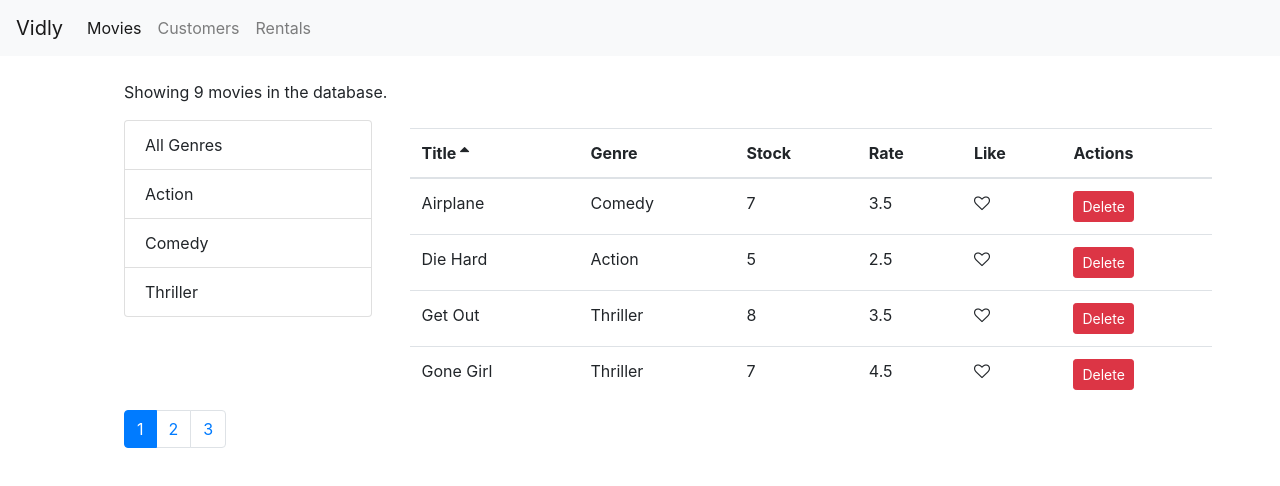
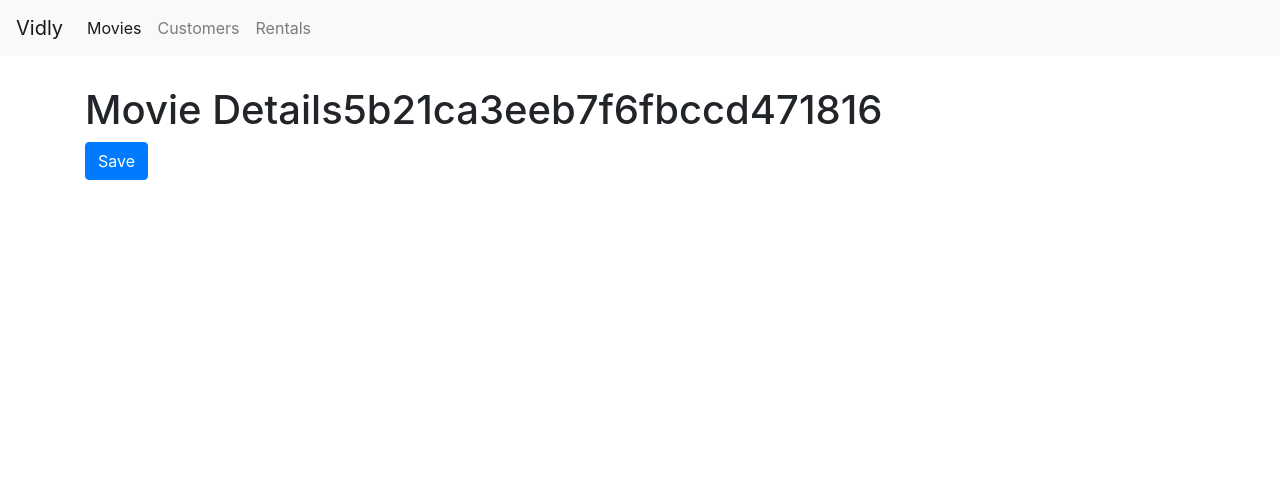
Before and after one commit to GudaPraveenKumar/movies-project, a React (Create React App) app: page /movies/5b21ca3eeb7f6fbccd471816 in a window 1280 px wide. Shown: the top 486 px of the page. Built offline with nearby package versions, Linux system fonts and the light colour scheme.

Commit message:
Add links to the movies in the table

```diff
--- a/src/App.js
+++ b/src/App.js
@@ -1,29 +1,32 @@
 import React, { Component } from 'react';
-import './App.css';
+import { Route, Redirect, Switch } from 'react-router-dom';
+
 import Movies from './components/movies';
+import MovieDetails from './components/movieDetails';
 import Rentals from './components/rentals';
 import Customers from './components/customers';
 import NavBar from '../src/components/commons/navbar';
 import PageNotFound from '../src/components/commons/page-not-found';
-import { Route, Redirect, Switch } from 'react-router-dom';
+import './App.css';
 
 class App extends Component {
   render() {
     return (
-      <div>
+      <React.Fragment>
 
         <NavBar />
         <main role="main" className="container">
         <Switch>
+          <Route path="/movies/:id" component={MovieDetails} />
           <Route path="/movies" component={Movies} />
           <Route path="/customers" component={Customers} />
           <Route path="/rentals" component={Rentals} />
           <Route path="/page-not-found" component ={PageNotFound}/>
-          <Route path="/" exact component={Movies}/>
+          <Redirect from="/" exact to="/movies"/>
           <Redirect to="/page-not-found"/>
         </Switch>
         </main>
-      </div>
+      </React.Fragment>
     );
   }
 }
--- a/src/components/commons/navbar.jsx
+++ b/src/components/commons/navbar.jsx
@@ -1,27 +1,23 @@
 import React, { Component } from 'react';
-import { Link } from 'react-router-dom';
+import { Link, NavLink } from 'react-router-dom';
 
 class NavBar extends Component {
 
     render() {
         return (
-            <nav class="navbar navbar-expand-lg navbar-light bg-light">
-                <Link class="navbar-brand" to="/">Vidly</Link>
-                <button class="navbar-toggler" type="button" data-toggle="collapse" data-target="#navbarNav" aria-controls="navbarNav" aria-expanded="false" aria-label="Toggle navigation">
-                    <span class="navbar-toggler-icon"></span>
-                </button>
-                <div class="collapse navbar-collapse" id="navbarNav">
-                    <ul class="navbar-nav">
-                        <li class="nav-item active">
-                            <Link class="nav-link" to="/movies">Movies <span class="sr-only">(current)</span></Link>
-                        </li>
-                        <li class="nav-item">
-                            <Link class="nav-link" to="/customers">Customers</Link>
-                        </li>
-                        <li class="nav-item">
-                            <Link class="nav-link" to="/rentals">Rentals</Link>
-                        </li>
-                    </ul>
+            <nav className="navbar navbar-expand-lg navbar-light bg-light">
+                <Link className="navbar-brand" to="/">Vidly</Link>
+
+                <div className="collapse navbar-collapse" id="navbarNav">
+                    <div className="navbar-nav">
+
+                        <NavLink className="nav-link nav-item" to="/movies">Movies</NavLink>
+
+                        <NavLink className="nav-link nav-item" to="/customers">Customers</NavLink>
+
+                        <NavLink className="nav-link nav-item" to="/rentals">Rentals</NavLink>
+
+                    </div>
                 </div>
             </nav>
         );
--- a/src/components/movieDetails.jsx
+++ b/src/components/movieDetails.jsx
@@ -0,0 +1,20 @@
+import React, {Component} from 'react';
+
+class MovieDetails extends Component{
+
+
+   render(){
+    console.log('Movie details', this.props);
+    const {match, history} = this.props;
+       return(
+           <div>
+                <h1>Movie Details{match.params.id}</h1>
+                <button className="btn btn-primary" onClick={()=>history.push('/movies')}>Save</button>
+           </div>
+
+       )
+   }
+
+}
+
+export default MovieDetails;
--- a/src/components/moviesTable.jsx
+++ b/src/components/moviesTable.jsx
@@ -1,11 +1,13 @@
 import React, { Component } from 'react';
+import {Link} from 'react-router-dom';
 import Like from './commons/like';
 import Table from './commons/table';
 
 class MoviesTable extends Component {
 
     columns = [
-        { path: 'title', label: 'Title' },
+        { path: 'title', label: 'Title',
+        content: movie => <Link to={`/movies/${movie._id}`}>{movie.title}</Link> },
         { path: 'genre.name', label: 'Genre' },
         { path: 'numberInStock', label: 'Stock' },
         { path: 'dailyRentalRate', label: 'Rate' },
--- a/src/index.css
+++ b/src/index.css
@@ -16,3 +16,7 @@
 .clickable{
   cursor: pointer;
 }
+
+.navbar{
+  margin-bottom: 30px;
+}
```
